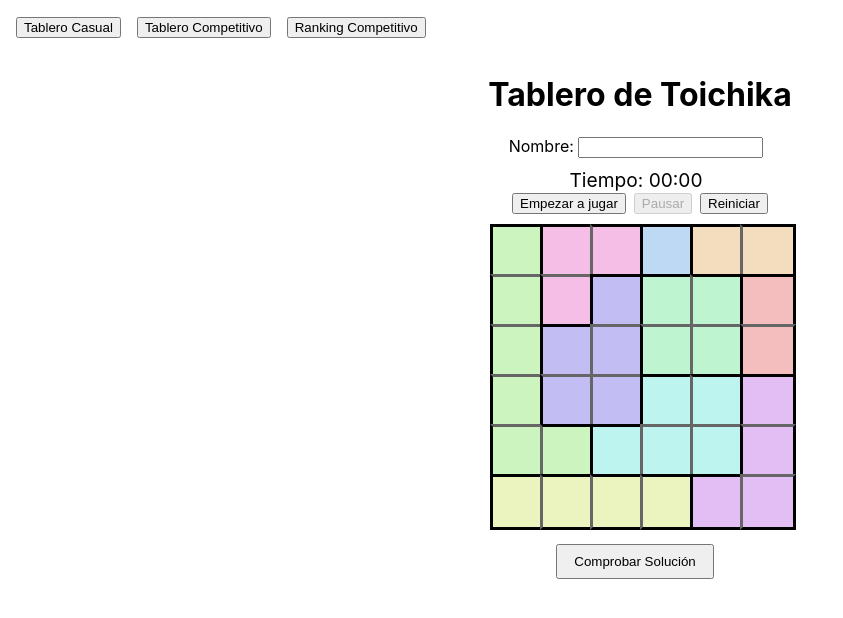
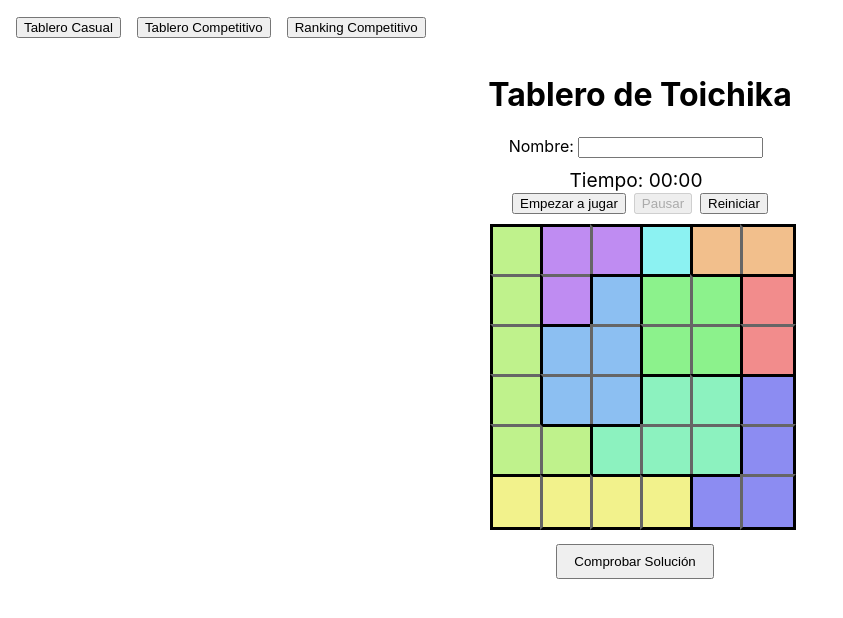
Before and after one commit to alonyanez/tfg-toichika, a React (Create React App) app: page /competitivo in a window 1280 px wide. Shown: the top 618 px of the page, without its empty margins (0-843 px from the left). Built offline with nearby package versions, Linux system fonts and the light colour scheme.

Commit message:
correcciones menores

```diff
--- a/src/components/Tablero/ResolverToichika.js
+++ b/src/components/Tablero/ResolverToichika.js
@@ -19,9 +19,9 @@ function buscarFlechaEnDireccion(tablero, f) {
   return null;
 }
 
-function sonAdyacentes(f1, f2) {
+/*function sonAdyacentes(f1, f2) {
   return Math.abs(f1.x - f2.x) + Math.abs(f1.y - f2.y) === 1;
-}
+}*/
 
 function direccionOpuesta(flecha) {
   return { '↑': '↓', '↓': '↑', '←': '→', '→': '←' }[flecha];
@@ -83,7 +83,7 @@ export function esValida(tablero) {
     const objetivo = buscarFlechaEnDireccion(tablero, f);
     if (!objetivo) return false;
     if (objetivo.flecha !== direccionOpuesta(f.flecha)) return false;
-    if (sonAdyacentes(f, objetivo)) return false;
+    //if (sonAdyacentes(f, objetivo)) return false;
     if (!haySeparacionDeRegion(f, objetivo, tablero)) return false;
     emparejadas.add(id);
     emparejadas.add(`${objetivo.x},${objetivo.y}`);
@@ -103,15 +103,15 @@ export function encontrarAreas(tablero) {
 }
 
 function asignarFlechas(celdas, tablero) {
-  const opts = [];
+  const opcion = [];
   for (const [x, y] of celdas) {
     if (tablero[x][y].flecha) continue;
-    if (x > 0   && !tablero[x-1][y].flecha) opts.push({ x, y, flecha: '↑' });
-    if (x < tablero.length-1 && !tablero[x+1][y].flecha) opts.push({ x, y, flecha: '↓' });
-    if (y > 0   && !tablero[x][y-1].flecha) opts.push({ x, y, flecha: '←' });
-    if (y < tablero[0].length-1 && !tablero[x][y+1].flecha) opts.push({ x, y, flecha: '→' });
+    if (x > 0   && !tablero[x-1][y].flecha) opcion.push({ x, y, flecha: '↑' });
+    if (x < tablero.length-1 && !tablero[x+1][y].flecha) opcion.push({ x, y, flecha: '↓' });
+    if (y > 0   && !tablero[x][y-1].flecha) opcion.push({ x, y, flecha: '←' });
+    if (y < tablero[0].length-1 && !tablero[x][y+1].flecha) opcion.push({ x, y, flecha: '→' });
   }
-  return opts;
+  return opcion;
 }
 
 function esLocalValido(tablero, x, y) {
@@ -120,7 +120,6 @@ function esLocalValido(tablero, x, y) {
   const vecino = buscarFlechaEnDireccion(tablero, f);
   if (!vecino) return true;
   if (vecino.flecha !== direccionOpuesta(f.flecha)) return false;
-  if (sonAdyacentes(f, vecino)) return false;
   if (!haySeparacionDeRegion(f, vecino, tablero)) return false;
   return true;
 }
@@ -129,53 +128,50 @@ function esLocalValido(tablero, x, y) {
 function Resolver({ tablero, onSolucionInvalida, onStartResolve, onEndResolve }) {
   const [solucion, setSolucion] = useState([]);
 
-  const resolverToichika = (orig) => {
-    const areas = encontrarAreas(orig);
-    // sólo regiones sin flechas, MRV sobre tamaño
+  const resolverToichika = (tableroOriginal) => {
+    const areas = encontrarAreas(tableroOriginal);
     const regionesVacias = Object.keys(areas)
-      .filter(r => areas[r].every(([x,y]) => orig[x][y].flecha === ''))
+      .filter(region => areas[region].every(([x,y]) => tableroOriginal[x][y].flecha === ''))
       .sort((a,b) => areas[a].length - areas[b].length);
     const sinAsignar = new Set(regionesVacias);
 
-    const t = orig.map(f => f.map(c => ({ ...c })));
+    const tableroAlgoritmo = tableroOriginal.map(flecha => flecha.map(celda => ({ ...celda })));
     let hallado = null;
 
     const dfs = () => {
       if (sinAsignar.size === 0) {
         // validación global antes de aceptar
-        if (esValida(t)) {
-          hallado = t.map(f => f.map(c => ({ ...c })));
+        if (esValida(tableroAlgoritmo)) {
+          hallado = tableroAlgoritmo.map(flecha => flecha.map(celda => ({ ...celda })));
           return true;
         }
         return false;
       }
-      // MRV local
-      let mejorR, mejorOpts;
-      for (let r of sinAsignar) {
-        const opts = asignarFlechas(areas[r], t);
-        if (opts.length === 0) return false;
-        if (!mejorOpts || opts.length < mejorOpts.length) {
-          mejorR = r; mejorOpts = opts;
+
+      let mejorRegion, mejorOpcion;
+      for (let region of sinAsignar) {
+        const opcion = asignarFlechas(areas[region], tableroAlgoritmo);
+        if (opcion.length === 0) return false;
+        if (!mejorOpcion || opcion.length < mejorOpcion.length) {
+          mejorRegion = region; mejorOpcion = opcion;
         }
       }
-      sinAsignar.delete(mejorR);
-      for (let { x, y, flecha } of mejorOpts) {
-        t[x][y].flecha = flecha;
-        if (esLocalValido(t, x, y) && dfs()) return true;
-        t[x][y].flecha = '';
+      sinAsignar.delete(mejorRegion);
+
+      //{ x, y, flecha } punto (x,y) y su flecha
+      for (let { x, y, flecha } of mejorOpcion) {
+        tableroAlgoritmo[x][y].flecha = flecha;
+        if (esLocalValido(tableroAlgoritmo, x, y) && dfs()) return true;
+        tableroAlgoritmo[x][y].flecha = '';
       }
-      sinAsignar.add(mejorR);
+      sinAsignar.add(mejorRegion);
       return false;
     };
 
     dfs();
 
-    if (hallado) {
-      return hallado;
-    } else {
-      //alert('No pudo encontrar ninguna solución válida.');
-      return null;
-    }
+    return hallado ?? null;
+
   };
 
 
@@ -188,11 +184,10 @@ useEffect(() => {
     // Deferimos la ejecución
     setTimeout(() => {
       if (!activo) return;
-    const sol = resolverToichika(tablero);
-    if (!activo) return;
+      const solucion = resolverToichika(tablero);
 
-    if (sol){
-      setSolucion(sol);
+      if (solucion){
+        setSolucion(solucion);
         if (onEndResolve) onEndResolve();
       }else {
         console.error("¡El tablero no tiene solución!");
--- a/src/components/Tablero/Tablero.js
+++ b/src/components/Tablero/Tablero.js
@@ -10,6 +10,16 @@ const FLECHAS = ['↑', '→', '↓', '←', ''];
   [{region: 3}, {region: 6}, {region: 6}, {region: 6}, {region: 6}, {region: 1}],
   [{region: 3}, {region: 7}, {region: 7}, {region: 7}, {region: 6}, {region: 1}],
   [{region: 3}, {region: 2}, {region: 2}, {region: 2}, {region: 2}, {region: 2}]
+];
+*/
+
+/*const tableroPredefinido = [
+  [{region: 0}, {region: 1}, {region: 1}, {region: 2}, {region: 3}, {region: 3}],
+  [{region: 0}, {region: 0}, {region: 4}, {region: 2}, {region: 2}, {region: 2}],
+  [{region: 0}, {region: 5}, {region: 4}, {region: 4}, {region: 4}, {region: 2}],
+  [{region: 5}, {region: 5}, {region: 4}, {region: 4}, {region: 6}, {region: 7}],
+  [{region: 8}, {region: 8}, {region: 9}, {region: 9}, {region: 6}, {region: 11}],
+  [{region: 10}, {region: 10}, {region: 10}, {region: 10}, {region: 10}, {region: 10}]
 ];
 */
 
@@ -204,7 +214,7 @@ function Tablero({size, onTableroGenerado}){
                 justifyContent: 'center',
                 alignItems: 'center',
                 fontSize: '24px',
-                backgroundColor: `hsl(${celda.region * 35}, 70%, 85%)`,
+                backgroundColor: `hsl(${celda.region * 30}, 80%, 75%)`,
                 ...getBordeEstilo(x, y)
               }}
             >
```
Lines whose indentation alone changed are shown as unchanged.
